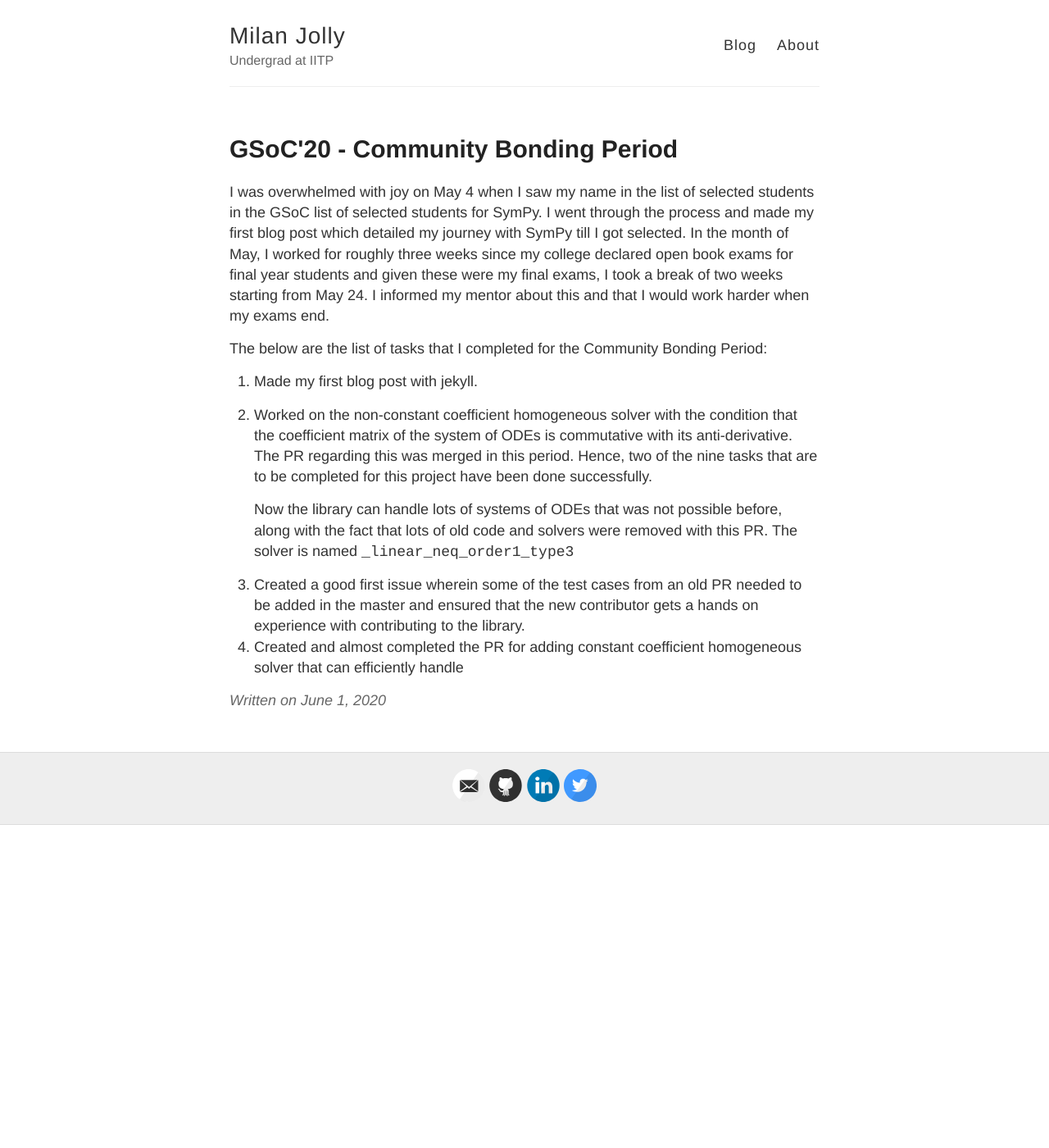
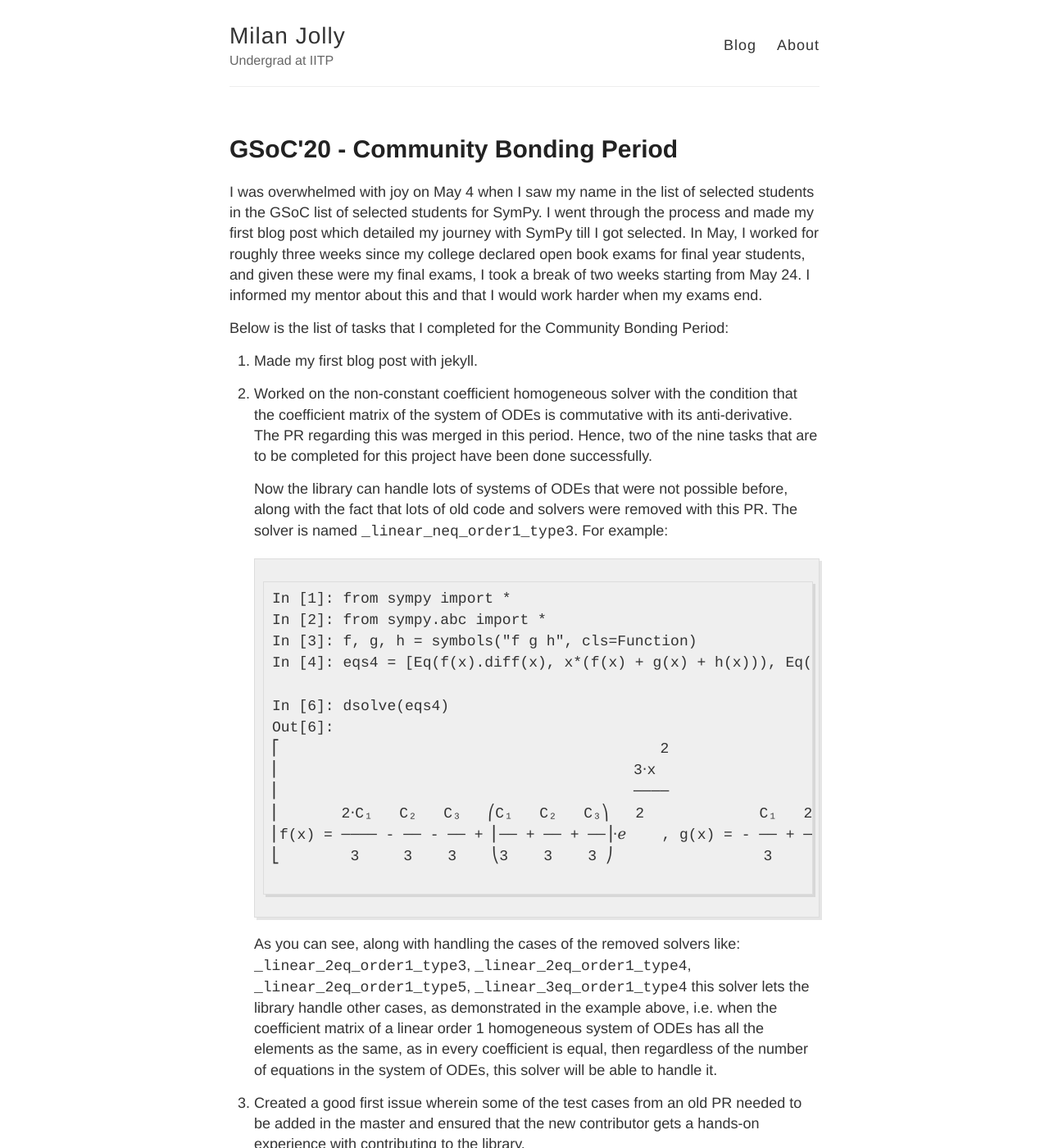
Before and after one commit to mijo2/mijo2.github.io, a Jekyll site: the page built from _posts/2020-6-1-CommunityBondingPeriod.md, in a window 1280 px wide and 1400 px high. Shown: the whole window at 82% size. Built offline with Jekyll 4.4.1, drawn with Linux system fonts in a browser that asks for light colours; some of the changed text lies outside the part shown.

Commit message:
Final Version of the Blog Post
The new blog post is ready and it has been checked by Grammarly

````diff
--- a/_posts/2020-6-1-CommunityBondingPeriod.md
+++ b/_posts/2020-6-1-CommunityBondingPeriod.md
@@ -5,19 +5,45 @@ title: GSoC'20 - Community Bonding Period
 
 I was overwhelmed with joy on May 4 when I saw my name in the list of selected students in the GSoC list of selected students
 for SymPy. I went through the process and made my first blog post which detailed my journey with SymPy till I got selected.
-In the month of May, I worked for roughly three weeks since my college declared open book exams for final year students and
-given these were my final exams, I took a break of two weeks starting from May 24. I informed my mentor about this and that I
+In May, I worked for roughly three weeks since my college declared open book exams for final year students, and
+ given these were my final exams, I took a break of two weeks starting from May 24. I informed my mentor about this and that I
 would work harder when my exams end.
 
-The below are the list of tasks that I completed for the Community Bonding Period:
+Below is the list of tasks that I completed for the Community Bonding Period:
 
 1. Made my first blog post with jekyll.
 2. Worked on the non-constant coefficient homogeneous solver with the condition that the coefficient matrix of the system of
    ODEs is commutative with its anti-derivative. The PR regarding this was merged in this period. Hence, two of the nine tasks
    that are to be completed for this project have been done successfully.
 
-   Now the library can handle lots of systems of ODEs that was not possible before, along with the fact that lots of old code
-   and solvers were removed with this PR. The solver is named ```_linear_neq_order1_type3```
+   Now the library can handle lots of systems of ODEs that were not possible before, along with the fact that lots of old code
+   and solvers were removed with this PR. The solver is named ```_linear_neq_order1_type3```. For example:
+
+   ```
+   In [1]: from sympy import *
+   In [2]: from sympy.abc import *
+   In [3]: f, g, h = symbols("f g h", cls=Function)
+   In [4]: eqs4 = [Eq(f(x).diff(x), x*(f(x) + g(x) + h(x))), Eq(g(x).diff(x), x*(f(x) + g(x) + h(x))), Eq(h(x).diff(x), x*(f(x) + g(x) + h(x)))]
+
+   In [6]: dsolve(eqs4)
+   Out[6]:
+   ⎡                                           2                                               2                                               2⎤
+   ⎢                                        3⋅x                                             3⋅x                                             3⋅x ⎥
+   ⎢                                        ────                                            ────                                            ────⎥
+   ⎢       2⋅C₁   C₂   C₃   ⎛C₁   C₂   C₃⎞   2             C₁   2⋅C₂   C₃   ⎛C₁   C₂   C₃⎞   2             C₁   C₂   2⋅C₃   ⎛C₁   C₂   C₃⎞   2  ⎥
+   ⎢f(x) = ──── - ── - ── + ⎜── + ── + ──⎟⋅ℯ    , g(x) = - ── + ──── - ── + ⎜── + ── + ──⎟⋅ℯ    , h(x) = - ── - ── + ──── + ⎜── + ── + ──⎟⋅ℯ    ⎥
+   ⎣        3     3    3    ⎝3    3    3 ⎠                 3     3     3    ⎝3    3    3 ⎠                 3    3     3     ⎝3    3    3 ⎠      ⎦
+
+   ```
+
+   As you can see, along with handling the cases of the removed solvers like: ```_linear_2eq_order1_type3```, ```_linear_2eq_order1_type4```, ```_linear_2eq_order1_type5```, ```_linear_3eq_order1_type4``` this solver lets the library
+   handle other cases, as demonstrated in the example above, i.e. when the coefficient matrix of a linear order 1 homogeneous
+   system of ODEs has all the elements as the same, as in every coefficient is equal, then regardless of the number of equations
+   in the system of ODEs, this solver will be able to handle it.
 3. Created a good first issue wherein some of the test cases from an old PR needed to be added in the master and ensured that
-   the new contributor gets a hands on experience with contributing to the library.
-4. Created and almost completed the PR for adding constant coefficient homogeneous solver that can efficiently handle
+   the new contributor gets a hands-on experience with contributing to the library.
+4. Created and almost completed the PR for adding constant coefficient homogeneous solver that can efficiently handle.
+
+These were the tasks that I was able to work on and complete before I took a break for my exams since it was the question of
+my graduation. I planned the month accordingly because if my exams were conducted, then even in that case,
+I would have done adequate work for the Community Bonding Period.
````
